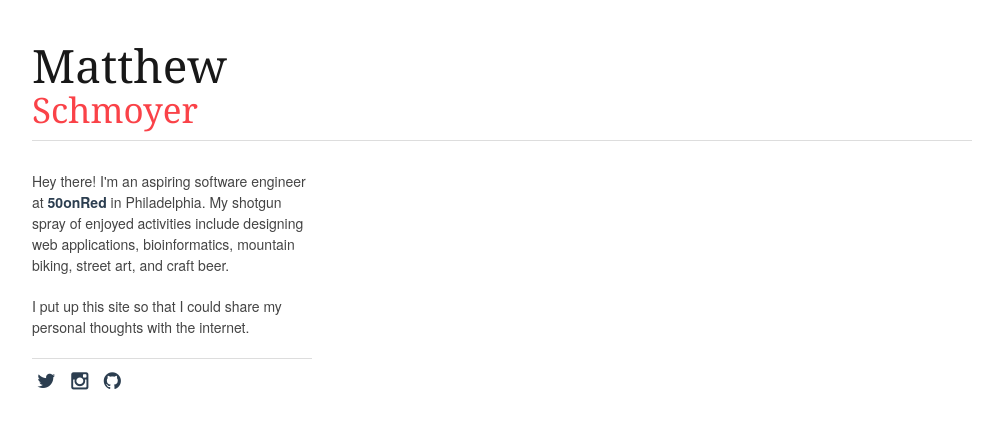
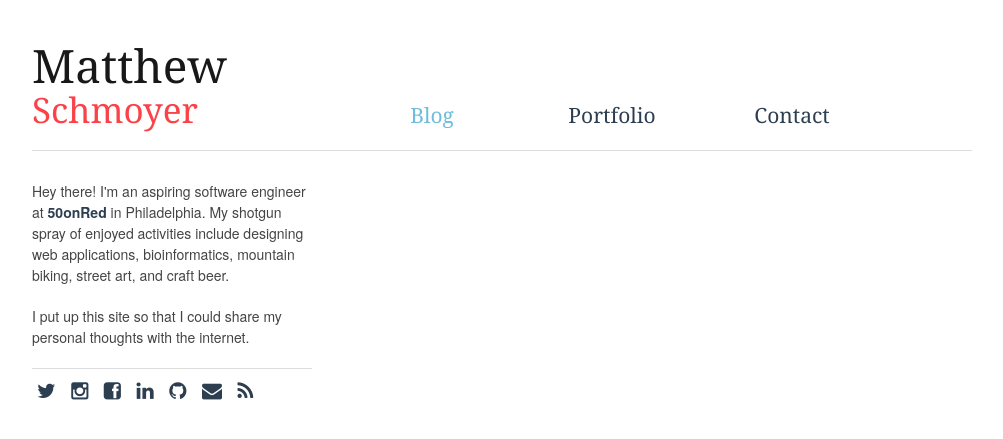
Before and after one commit to mschmo/personal-site, a Flask app: page / in a window 1280 px wide. Shown: the top 439 px of the page, without its empty margins (138-1141 px from the left). Run offline with Flask 2, Linux system fonts and the light colour scheme.

Commit message:
Adds nav bar

```diff
--- a/server/static/css/main.css
+++ b/server/static/css/main.css
@@ -10,6 +10,21 @@
 .gray {color:#D7DADB;}
 .light_blue{color:#6DBCDB;}
 
+.row {
+	margin-bottom: 0;
+}
+
+#schmoyer_header {
+	margin-left: 0;
+}
+
+#nav_top {
+	position: relative;
+	top: 10px;
+	text-align: center;
+	margin-left: 150px;
+}
+
 /* Links */
 a, a:visited {
 	color: #2C3E50;
@@ -20,6 +35,9 @@ a:hover, a:focus {color:#003050;}
 a.under_line:hover, a.under_line:focus {
 	text-decoration: underline;
 }
+a.active {
+	color: #6DBCDB;
+}
 
 hr.small {
 	margin: 10px 0 10px;
@@ -29,3 +47,12 @@ hr.small {
 	margin: 0 5px 0;
 	font-size: 20px;
 }
+
+@media only screen and (max-width: 767px) {
+	#nav_top {
+	position: relative;
+	top: 10px;
+	text-align: center;
+	margin-left: 0;
+}
+}
--- a/server/templates/index.html
+++ b/server/templates/index.html
@@ -3,7 +3,22 @@
   <div class="container">
     <div class="sixteen columns">
       <h1 class="remove-bottom" style="margin-top: 40px">Matthew</h1>
-      <h2 class="red">Schmoyer</h2>
+      <div class="row">
+        <div id="schmoyer_header" class="three columns" style="text-align: left;">
+          <h2 class="red">Schmoyer</h2>
+        </div>
+        <div id="nav_top" class="nine columns clearfix">
+          <div class="three columns alpha">
+            <h4><a class="active" href="#">Blog</a></h4>
+          </div>
+          <div class="three columns">
+            <h4><a href="#">Portfolio</a></h4>
+          </div>
+          <div class="three columns omega">
+            <h4><a href="#">Contact</a></h4>
+          </div>
+        </div>
+      </div>
       <hr />
     </div>
     <div class="five columns">
@@ -17,8 +32,20 @@
         <a class="icon" href="http://instagram.com/mattyschmo" title="Instagram">
           <i class="icon-instagram"></i>
         </a>
+        <a class="icon" href="https://www.facebook.com/matthew.schmoyer.1" title="Facebook">
+          <i class="icon-facebook-sign"></i>
+        </a>
+        <a class="icon" href="http://www.linkedin.com/pub/matthew-schmoyer/65/47/b62" title="Linkedin">
+          <i class="icon-linkedin"></i>
+        </a>
         <a class="icon" href="https://github.com/mschmo" title="Github">
           <i class="icon-github"></i>
+        </a>
+        <a class="icon" href="mailto:mlschmoyer@temple.edu?subject=Hello" title="E-Mail">
+          <i class="icon-envelope"></i>
+        </a>
+        <a class="icon" href="#" title="Subscribe (Atom)">
+          <i class="icon-rss"></i>
         </a>
       </div>
     </div>
```
